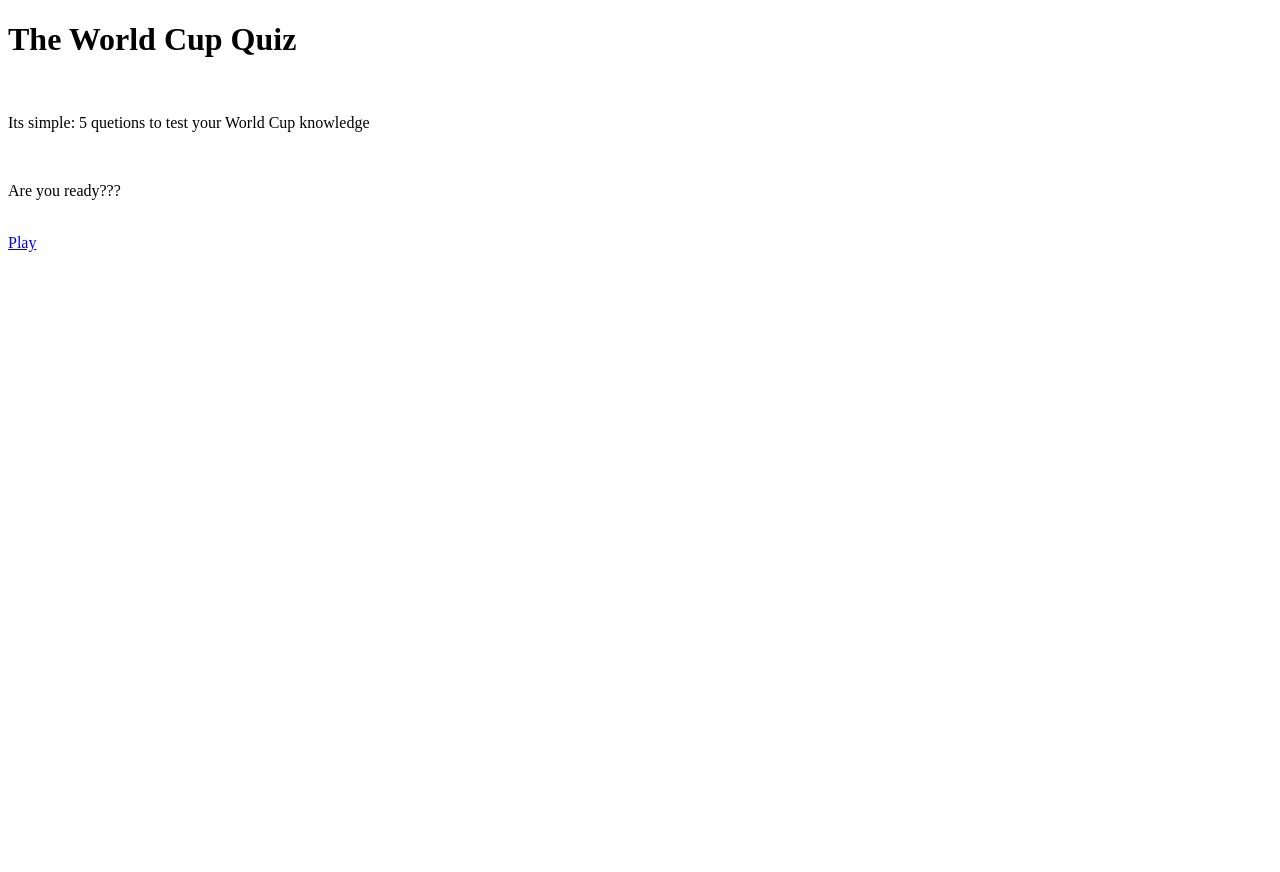
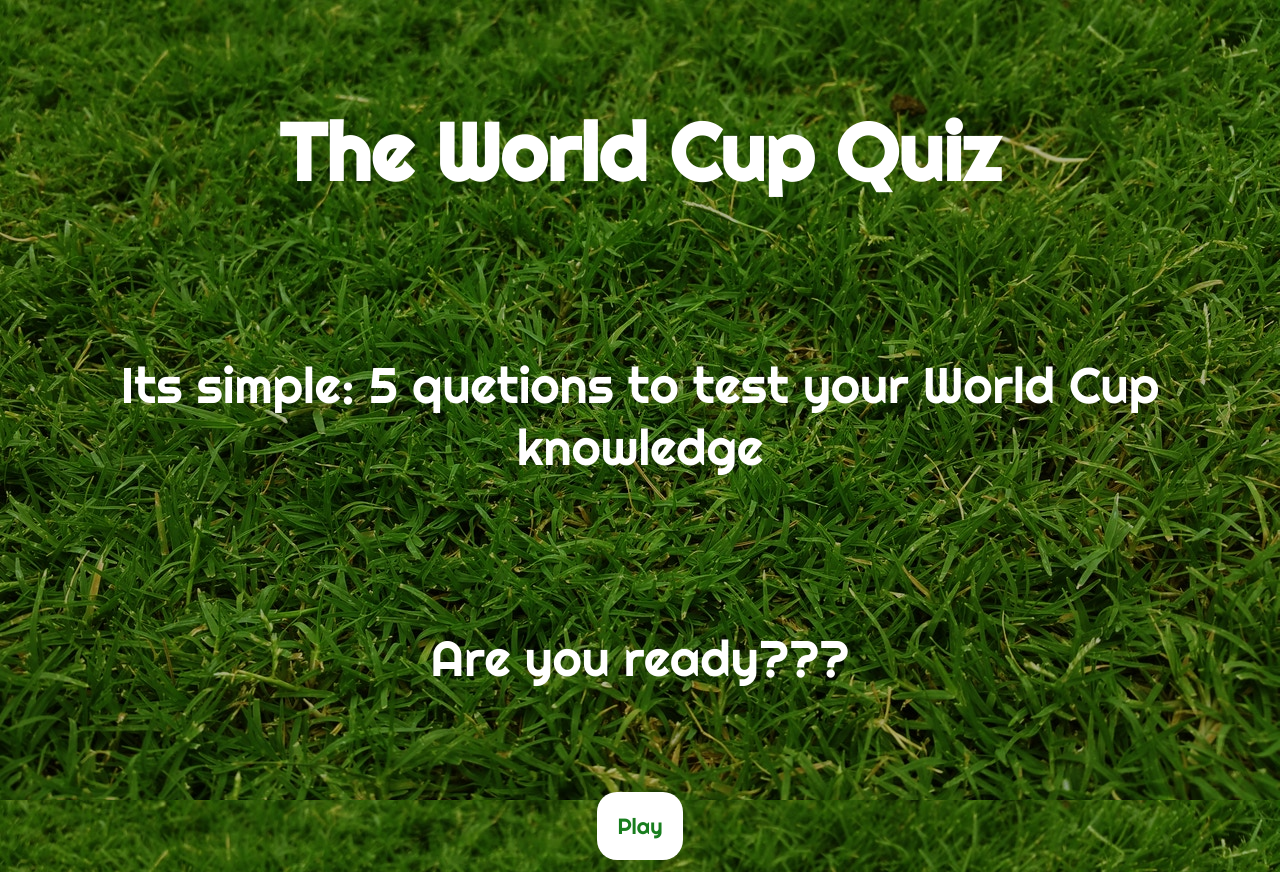
Before and after one commit to Colin-K88/world-cup, a plain HTML site: page index.html in a window 1280 px wide. Before the commit the page ends 800 px from the top, so only its background shows below. Drawn offline with Linux system fonts and the light colour scheme.

Commit message:
font and positioning styling

```diff
--- a/assets/css/style.css
+++ b/assets/css/style.css
@@ -1,5 +1,5 @@
 body{
-    background-image: url("../images/pexels-digital-buggu-186230.jpg");
+    background-image: linear-gradient(rgba(0, 0, 0, 0.3), rgba(0, 0, 0, 0.3)), url("../images/pexels-digital-buggu-186230.jpg");
 	background-repeat: no-repeat;
 	background-attachment: fixed;
 	background-size: cover;
@@ -7,9 +7,16 @@ body{
 #home{
     text-align: center;
     color: white;
-    padding-top: 80px;
+    padding-top: 40px;
     font-size: 40px;
+	font-family: 'Righteous', cursive;
 
+}
+#home p{
+	text-align: center;
+    color: white;
+    font-size: 50px;
+	font-family: 'Righteous', cursive;
 }
 #home a{
     background-color: white;
@@ -20,7 +27,7 @@ body{
   text-align: center;
   text-decoration: none;
   display: inline-block;
-  font-size: 16px;
+  font-size: 22px;
   margin: 4px 2px;
   cursor: pointer;
 }
@@ -103,6 +110,3 @@ body{
 	padding-top: 200px;
 	color: white;
 }
-.back-btn{
-	color: white;
-}
--- a/index.html
+++ b/index.html
@@ -4,7 +4,14 @@
     <meta charset="UTF-8">
     <meta http-equiv="X-UA-Compatible" content="IE=edge">
     <meta name="viewport" content="width=device-width, initial-scale=1.0">
-    <title>World Cup Quiz</title>
+    <!--Google Fonts-->
+    <link rel="preconnect" href="https://fonts.gstatic.com">
+<link href="https://fonts.googleapis.com/css2?family=Righteous&display=swap" rel="stylesheet">
+
+    <meta name="viewport" content="width=device-width, initial-scale=1">
+    <link rel="stylesheet" href="https://cdnjs.cloudflare.com/ajax/libs/font-awesome/4.7.0/css/font-awesome.min.css">
+    <link rel="stylesheet" href="assets/css/style.css">
+    <title>World Cup Quiz </title>
 </head>
 <body>
     <div class="container">
@@ -12,7 +19,7 @@
         <h1>The World Cup Quiz</h1><br>
         <p>Its simple: 5 quetions to test your World Cup knowledge</p><br>
         <p>Are you ready???</p><br>
-        <a href="/quiz.html" class="btn">Play</a>
+        <a href="/quiz.html" id="play" class="btn" onclick="loadQuestion()">Play</a>
 
     </div>
 </div>
```
Also changed, not shown: quiz.html (+2 -0 lines).
